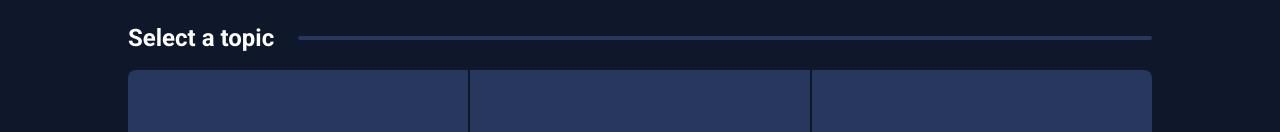
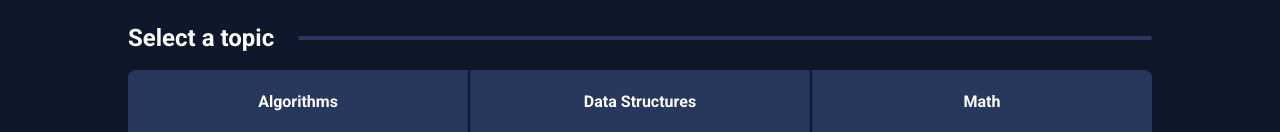
Before and after one commit to CodeRush-App/Frontend, a Next.js app: page /dashboard in a window 1280 px wide. Shown: the part 668-800 px from the top of the page. Built offline with nearby package versions, Linux system fonts and the light colour scheme; no server answers.

Commit message:
add hard coded topics

```diff
--- a/src/app/dashboard/page.tsx
+++ b/src/app/dashboard/page.tsx
@@ -86,10 +86,10 @@ export default function Dashboard() {
       <Box>
         <Box sx={{ display: "grid", gridTemplateColumns: "repeat(3, 5fr)", gap: "2px" }}>
           {(() => {
-            const uniqueTopics = Array.from(new Set(problems.map(p => p.topic)));
+            const topics = ["Algorithms", "Data Structures", "Math", "Artificial Intelligence", "C", "C++", "Java","Python","Ruby","SQL","Databases","Linux Shell","Funcaiton Programming","Regex","React"]
             const gridSlots = 15; // 5 rows x 3 columns
             return Array.from({ length: gridSlots }).map((_, idx) => {
-              const topic = uniqueTopics[idx];
+              const topic = topics[idx];
               return (
                 <Box
                   key={idx}
@@ -106,6 +106,7 @@ export default function Dashboard() {
                     minHeight: 64,
                     cursor: topic ? "pointer" : "default",
                     transition: "background 0.2s",
+                    fontWeight: "bold",
                     '&:hover': topic ? { backgroundColor: '#31457a' } : {},
                   }}
                   component={topic ? Link : 'div'}
```
